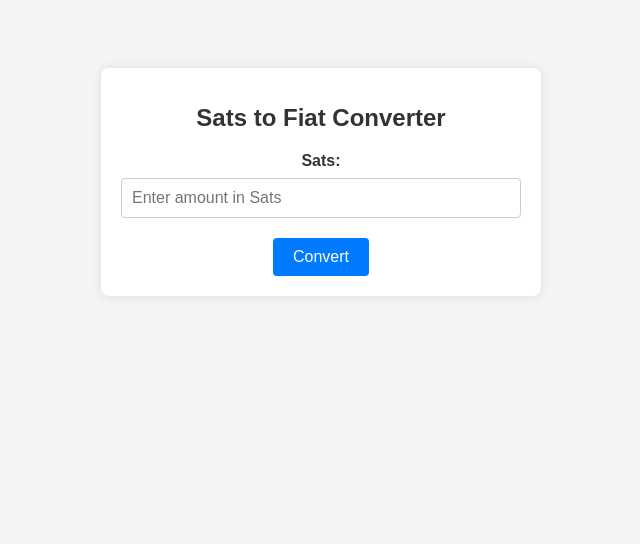
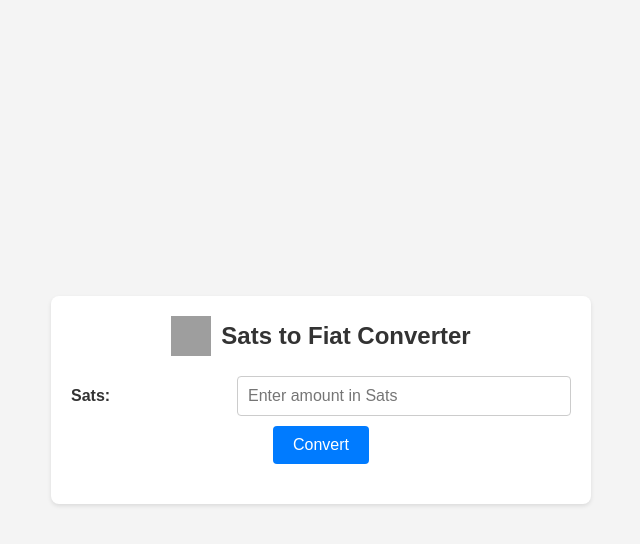
Before and after one commit to JayWalk1/sats-converter, a plain HTML site: page index.html in a window 1280 px wide. Shown: the whole page, without its empty margins (319-959 px from the left). Drawn offline with Linux system fonts and the light colour scheme; grey boxes are pictures that could not be loaded.

Commit message:
Update index.html

```diff
--- a/index.html
+++ b/index.html
@@ -7,68 +7,94 @@
     <style>
         body {
             font-family: Arial, sans-serif;
-            padding: 20px;
             background-color: #f4f4f4;
             color: #333;
+            margin: 0;
+            padding: 0;
+            display: flex;
+            justify-content: center;
+            align-items: center;
+            height: 100vh;
         }
-        .converter {
-            max-width: 400px;
-            margin: 40px auto;
+        .converter-container {
+            background: #fff;
+            border-radius: 8px;
+            box-shadow: 0 2px 4px rgba(0, 0, 0, 0.1);
+            max-width: 500px;
+            width: 100%;
             padding: 20px;
-            background: #fff;
-            box-shadow: 0 0 10px rgba(0,0,0,0.1);
-            border-radius: 8px;
             text-align: center;
         }
-        h1 {
-            font-size: 24px;
+        .converter-header {
+            display: flex;
+            align-items: center;
+            justify-content: center;
             margin-bottom: 20px;
         }
-        .input {
+        .converter-header img {
+            width: 40px;
+            height: 40px;
+            margin-right: 10px;
+        }
+        .converter-header h1 {
+            font-size: 24px;
+            margin: 0;
+        }
+        .converter-body {
             margin-bottom: 20px;
         }
-        label {
-            display: block;
-            margin-bottom: 8px;
+        .input-group {
+            display: flex;
+            align-items: center;
+            justify-content: space-between;
+            margin-bottom: 10px;
+        }
+        .input-group label {
+            flex: 1;
+            text-align: left;
+            margin-right: 10px;
             font-weight: bold;
         }
-        input[type="number"] {
-            width: calc(100% - 22px);
+        .input-group input {
+            flex: 2;
             padding: 10px;
             font-size: 16px;
             border: 1px solid #ccc;
             border-radius: 4px;
         }
-        button {
+        .convert-button {
+            background-color: #007bff;
+            color: white;
+            border: none;
             padding: 10px 20px;
             font-size: 16px;
-            color: #fff;
-            background-color: #007bff;
-            border: none;
             border-radius: 4px;
             cursor: pointer;
             transition: background-color 0.3s ease;
         }
-        button:hover {
+        .convert-button:hover {
             background-color: #0056b3;
         }
-        #results p {
-            margin: 10px 0;
+        .results {
             font-size: 18px;
+            margin-top: 20px;
         }
     </style>
 </head>
 <body>
-    <div class="converter">
-        <h1>Sats to Fiat Converter</h1>
-        <div class="input">
-            <label for="sats">Sats:</label>
-            <input type="number" id="sats" placeholder="Enter amount in Sats">
+    <div class="converter-container">
+        <div class="converter-header">
+            <img src="https://bitcoin.org/img/icons/opengraph.png" alt="Bitcoin Logo">
+            <h1>Sats to Fiat Converter</h1>
         </div>
-        <div>
-            <button onclick="convertSats()">Convert</button>
+        <div class="converter-body">
+            <div class="input-group">
+                <label for="sats">Sats:</label>
+                <input type="number" id="sats" placeholder="Enter amount in Sats">
+            </div>
+            <button class="convert-button" onclick="convertSats()">Convert</button>
         </div>
-        <div id="results"></div>
+        <div class="results" id="results"></div>
     </div>
 
     <script>
@@ -90,9 +116,9 @@
 
             document.getElementById('results').innerHTML = `
                 <p>${sats} sats is approximately:</p>
-                <p>${usd} USD</p>
-                <p>${eur} EUR</p>
-                <p>${gbp} GBP</p>
+                <p><strong>${usd} USD</strong></p>
+                <p><strong>${eur} EUR</strong></p>
+                <p><strong>${gbp} GBP</strong></p>
             `;
         }
     </script>
```
